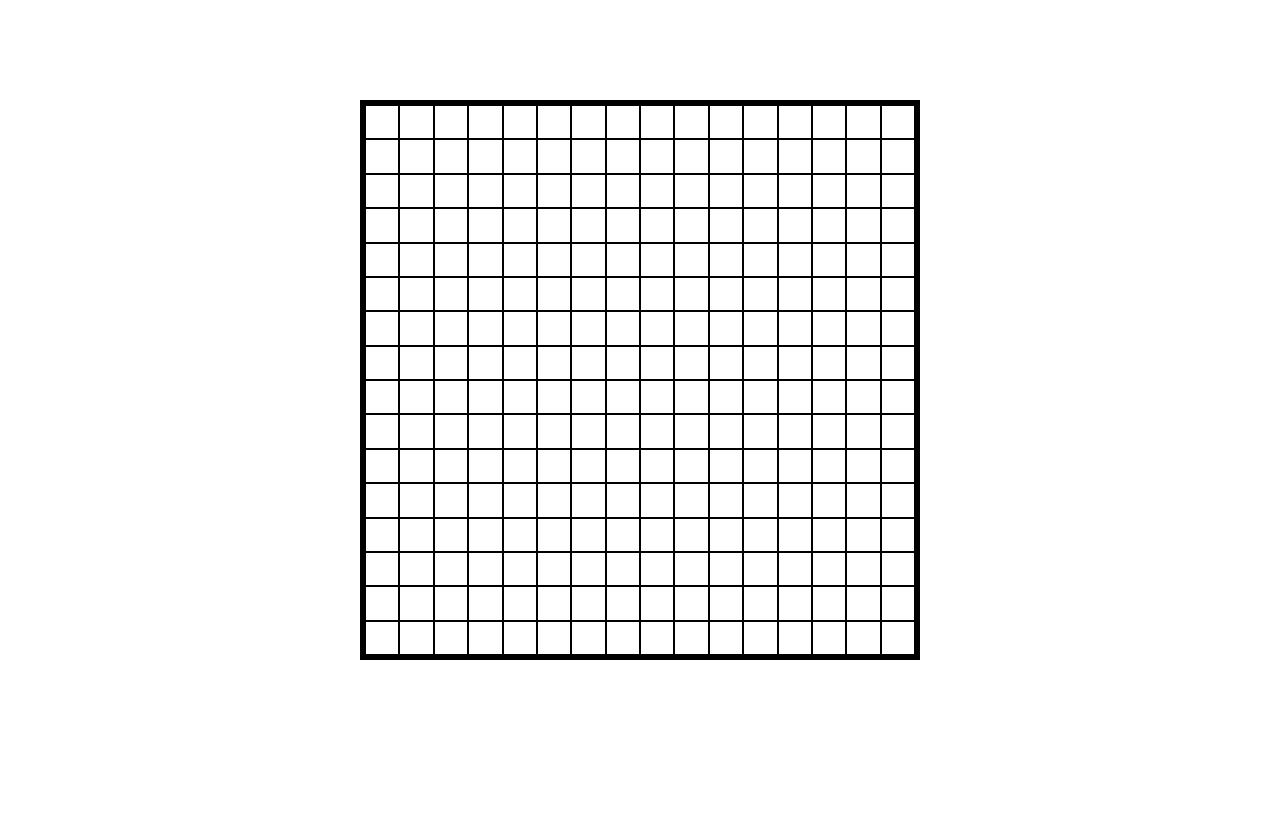
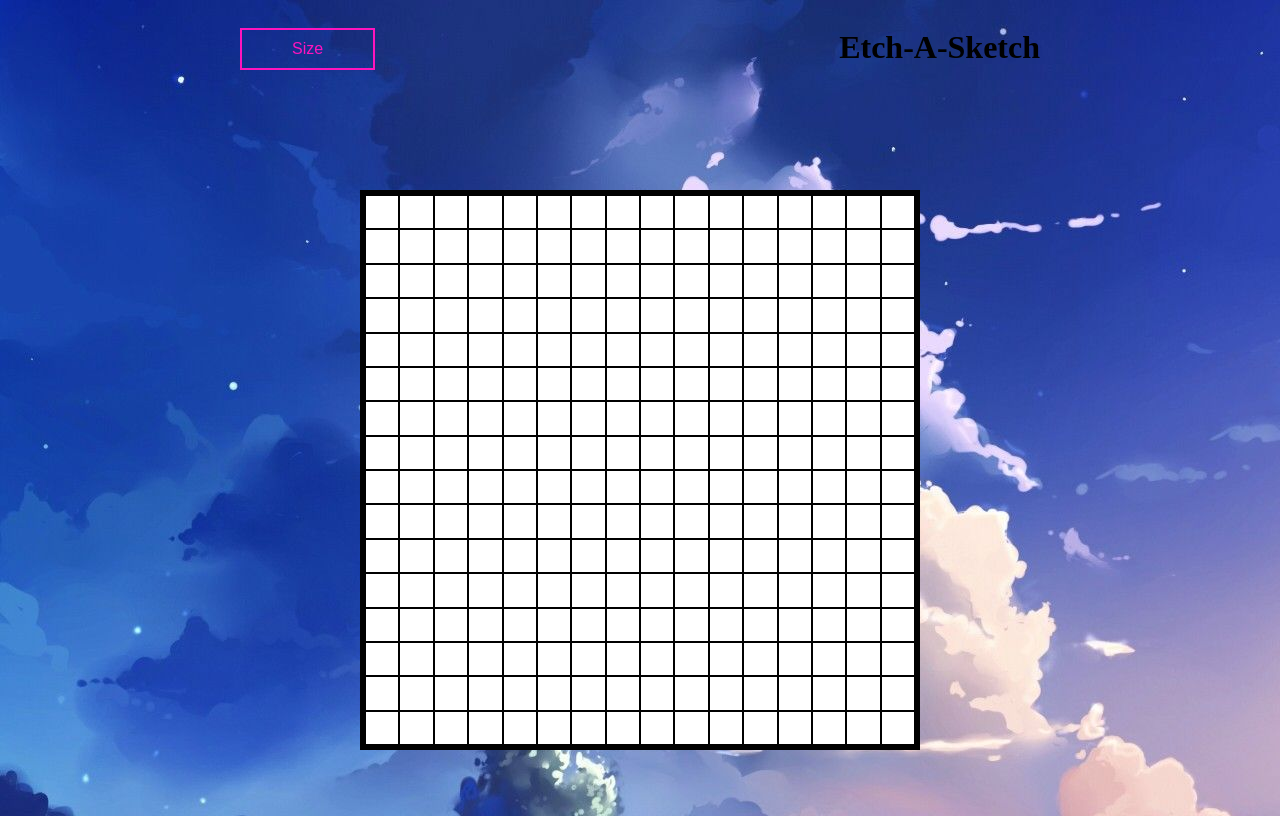
Before and after one commit to FranciscoTurro/etch-a-sketch, a plain HTML site: page index.html in a window 1280 px wide. Drawn offline with Linux system fonts and the light colour scheme.

Commit message:
Visual changes

```diff
--- a/index.html
+++ b/index.html
@@ -9,6 +9,12 @@
     <title>Document</title>
   </head>
   <body>
+
+    <div class="header">
+      <button class="btn">Size</button>
+      <h1>Etch-A-Sketch</h1>
+    </div>
+
     <div id="main">
       <div id="container"></div>
     </div>
--- a/script.js
+++ b/script.js
@@ -27,4 +27,4 @@ function changeColor(target) {
     target.style.backgroundColor = "black";
 }
 
-makeGrid(16,16)
+makeGrid(16,16);
--- a/styles.css
+++ b/styles.css
@@ -1,3 +1,8 @@
+body {
+    min-height: 100vh;
+    background-image:url("images/6f2d34fe6c8746c56c14fbc55308ef99.jpg");
+}
+
 #main {
     display: flex;
     justify-content: center;
@@ -13,9 +18,27 @@
     width: 550px;
     height: 550px;
     border: black solid 5px;
+    background-color: white;
 }
 
 .cell {
     display:flex;
     border: 1px solid black;
 }
+
+.btn {
+    font-size: 1rem;
+    display: inline-block;
+    background-color: transparent;
+    border: hsl(317 100% 54%) 0.125em solid;
+    color: hsl(317 100% 54%);
+    padding: 10px 50px;
+    margin-top: 20px;
+    margin-bottom: 20px;
+
+}
+
+.header {
+    display: flex;
+    justify-content: space-around;
+}
```
Also changed, not shown: images/6f2d34fe6c8746c56c14fbc55308ef99.jpg (added).
